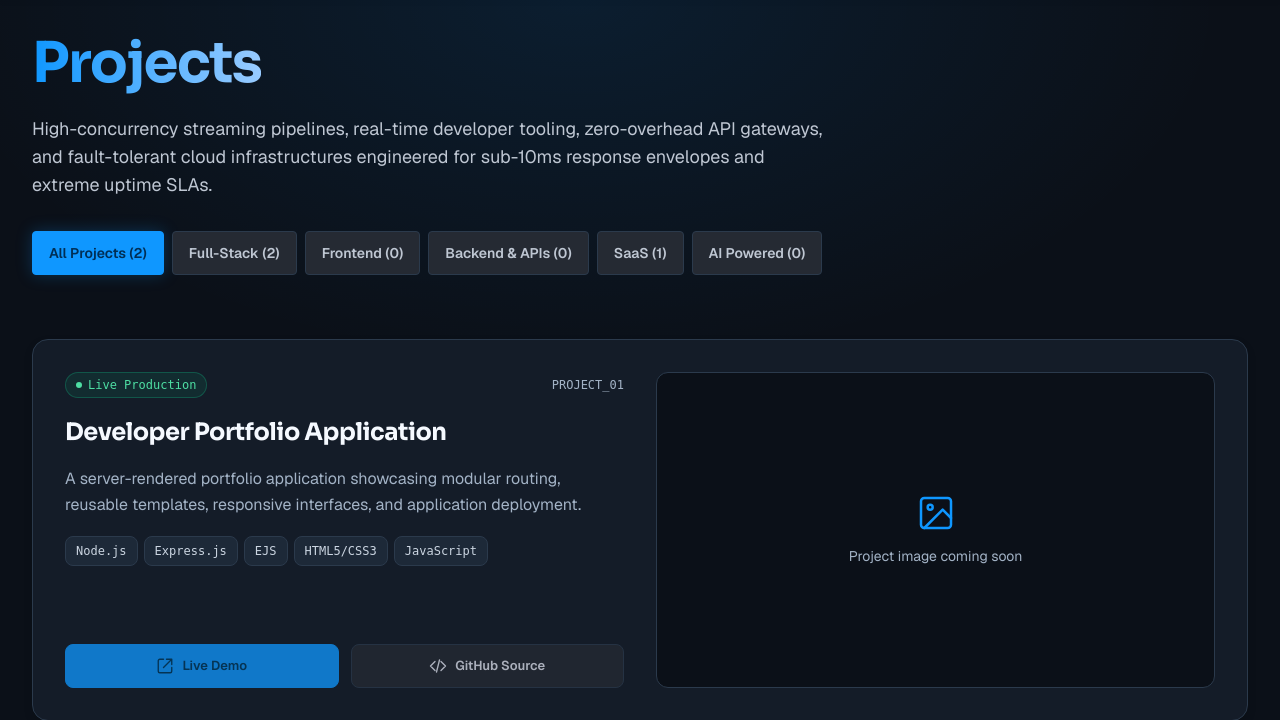
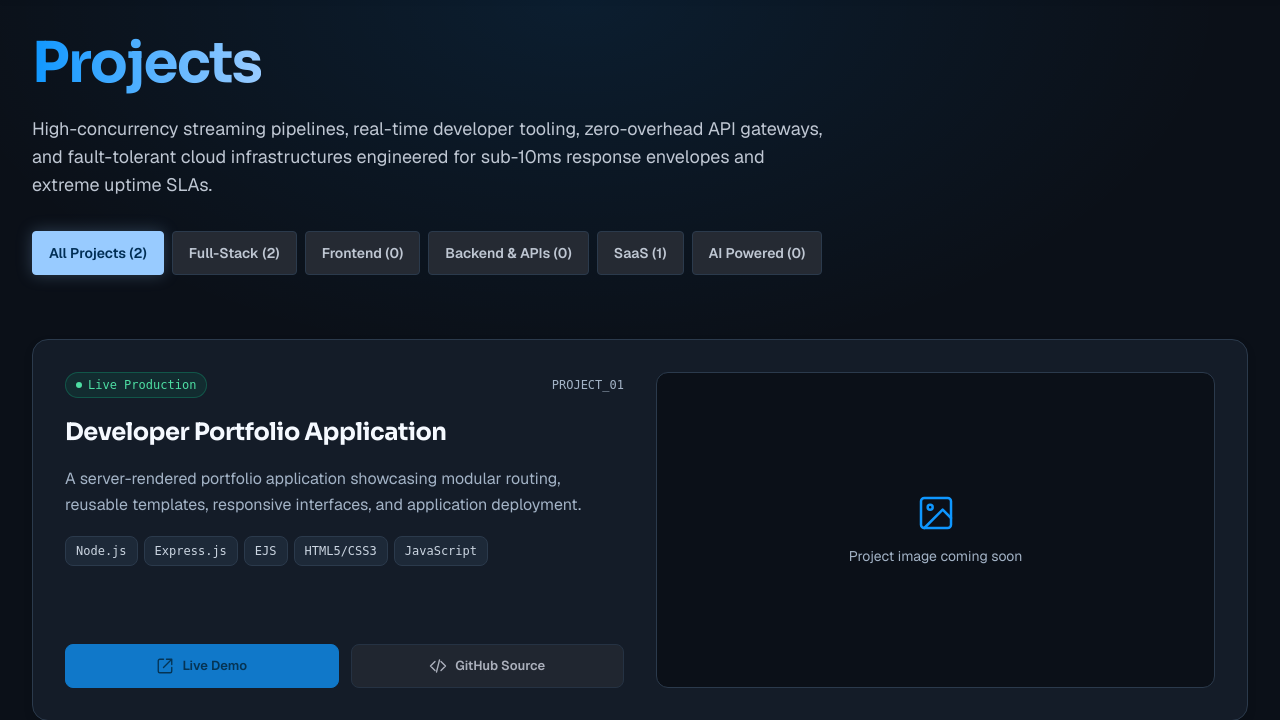
Before and after one commit to southnick225/portfolio_resurrection, a Node server app: page /projects in a window 1280 px wide. Shown: the part 81-801 px from the top of the page. Run offline with Node 20, Linux system fonts and the light colour scheme.

Commit message:
update(style): change color for project type tab selection on hover

```diff
--- a/src/public/css/projectsPage.css
+++ b/src/public/css/projectsPage.css
@@ -20,8 +20,8 @@
 .project-filters { display: flex; flex-wrap: wrap; gap: 8px; }
 .project-filters[hidden], .project-card[hidden] { display: none; }
 .project-filters button { min-height: 44px; padding: 10px 16px; border: 1px solid var(--color-border); border-radius: 4px; background: var(--header-surface); color: var(--header-muted); font: 600 14px/20px "Geist", sans-serif; cursor: pointer; transition: border-color 150ms, background 150ms; }
-.project-filters button:hover { border-color: var(--color-primary); }
-.project-filters button[aria-pressed="true"] { background: var(--color-primary); border-color: var(--color-primary); color: #002e54; box-shadow: 0 0 16px rgb(15 151 255 / 25%); }
+.project-filters button:hover { border-color: var(--header-primary); }
+.project-filters button[aria-pressed="true"] { background: var(--header-primary); border-color: var(--header-primary); color: #002e54; box-shadow: 0 0 16px rgb(152 203 255 / 25%); }
 .projects-main :focus-visible { outline: 2px solid var(--header-primary); outline-offset: 4px; }
 .project-showcases { display: grid; gap: 24px; margin-bottom: 96px; }
 .project-card { display: grid; grid-template-columns: minmax(0, 1fr) minmax(0, 1fr); gap: 32px; padding: 32px; border: 1px solid var(--color-border); border-radius: 16px; background: var(--color-surface); box-shadow: 0 4px 10px rgb(0 0 0 / 10%); transition: border-color 200ms, box-shadow 200ms; }
```
